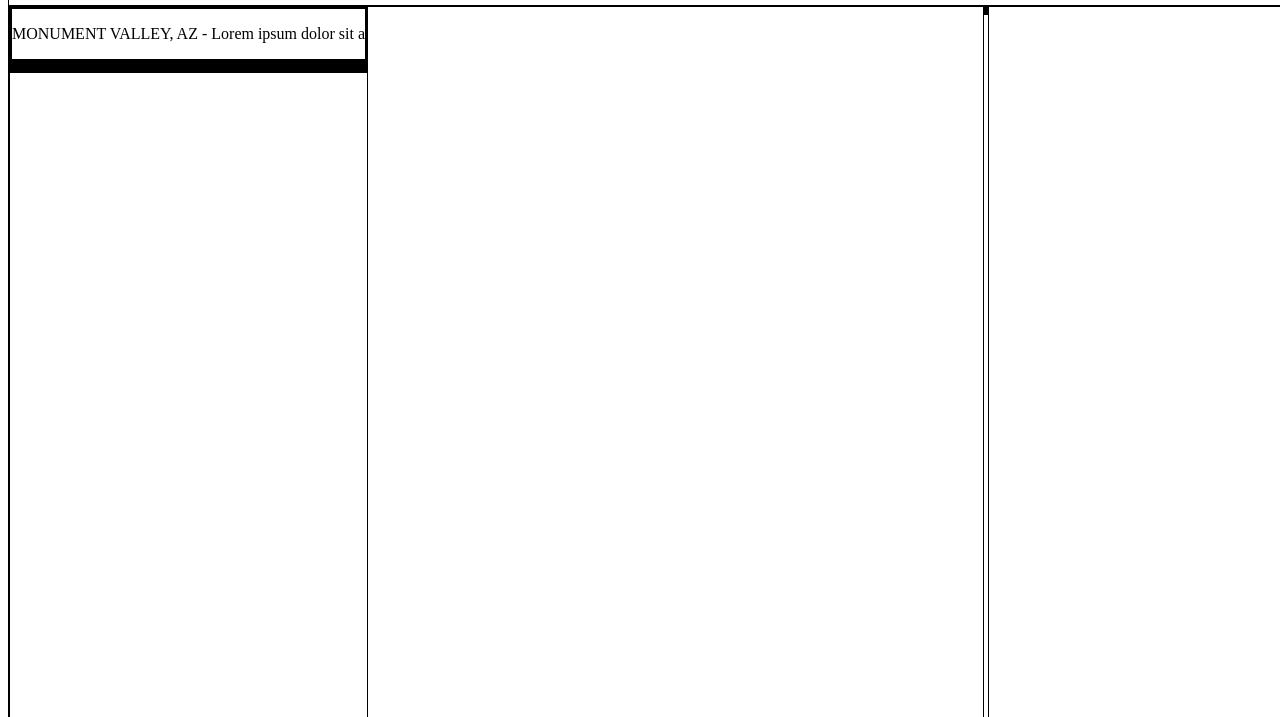
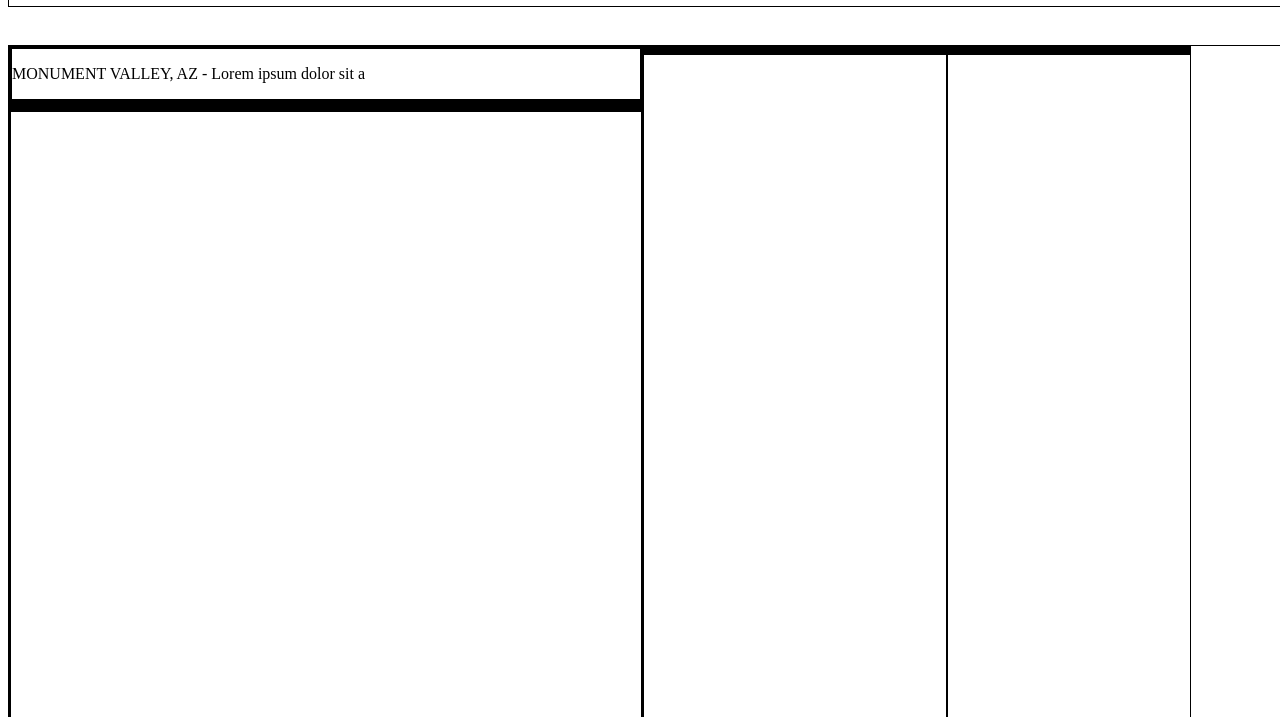
Before and after one commit to tobby1kenobi/myt, a plain HTML site: page index.html in a window 1280 px wide. Shown: the part 83-800 px from the top of the page. Drawn offline with Linux system fonts and the light colour scheme.

Commit message:
main col flex flow sorted-change html structure

```diff
--- a/index.html
+++ b/index.html
@@ -26,7 +26,9 @@
     <!-- Main content section -->
 
    <div class="main">
-     <div class="column">
+
+   <!-- First column -->
+     <div class="column large">
        <div class="large">
          <div class="box"><p>MONUMENT VALLEY, AZ - Lorem ipsum dolor sit a</p></div>
          <div class="box"></div>
@@ -38,7 +40,8 @@
        </div>
      </div>
 
-       <div class="column">
+  <!-- 2nd col-->
+       <div class="column medium">
          <div class="medium">
            <div class="box"></div>
            <div class="box"></div>
@@ -46,7 +49,9 @@
          </div>
        </div>
 
-       <div class="column">
+       <!-- itd-->
+
+       <div class="column small">
          <div class="small">
            <div class="box"></div>
            <div class="box"></div>
--- a/resources/css/style.css
+++ b/resources/css/style.css
@@ -32,31 +32,32 @@
 
  .main {
    display: flex;
-   justify-content: space-between;
-   height: 1000px;
    position: relative;
    width: 1600px;
-   top: 80px;
+   top: 120px;
+
    order: 1px black solid;
 
- }
+    }
 
- .column.large {
+ .column .large {
   display: flex;
   flex-direction: column;
+  position: relative;
   width: 630px;
+  height: 920px;
   border: 1px black solid;
 
 }
 
-.column.medium {
+.column .medium {
   display: flex;
   flex-direction: column;
   width: 300px;
   border: 1px black solid;
 }
 
-.column.small {
+.column .small {
   display: flex;
   flex-direction: column;
   width: 240px;
@@ -65,6 +66,9 @@
 
 .box {
   display: flex;
+  flex-direction: column;
+
+  align-content: flex-start;
   border: 1px black solid;
 }
 
```
